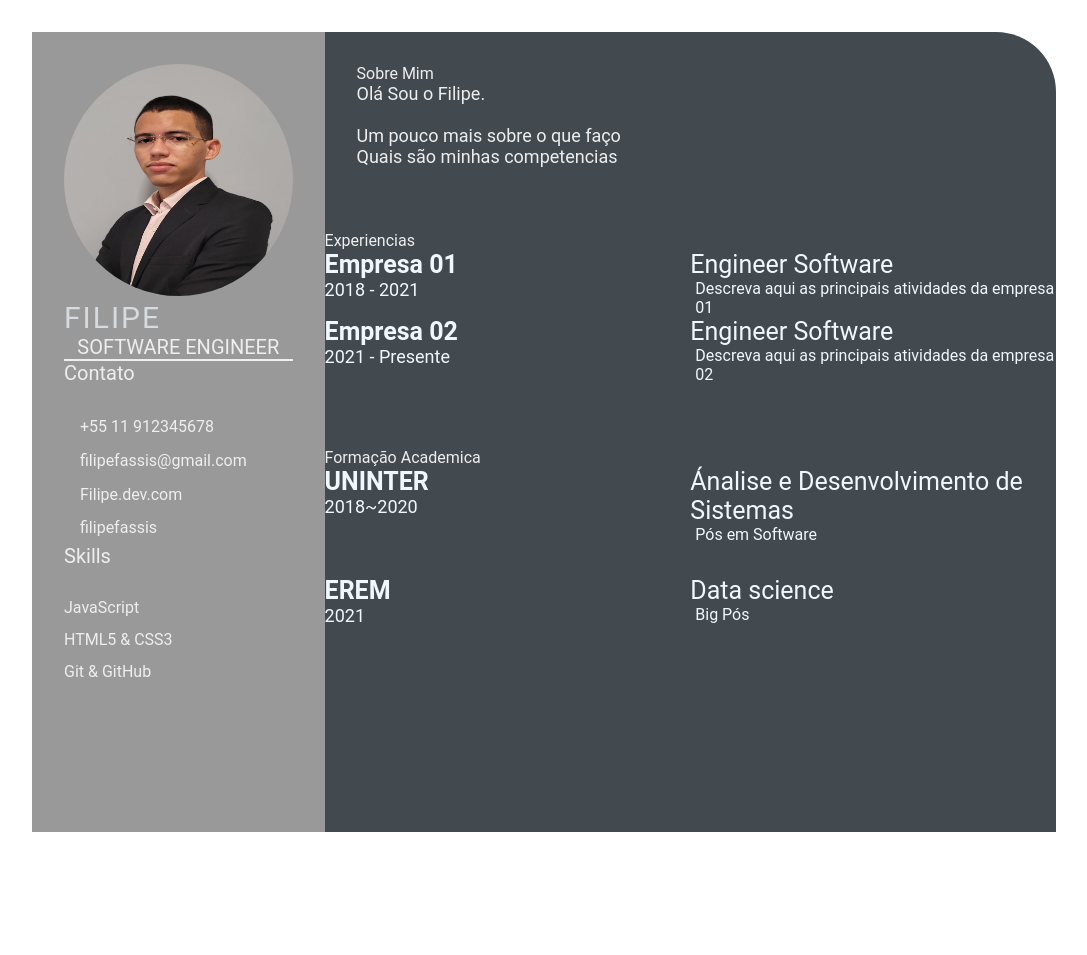
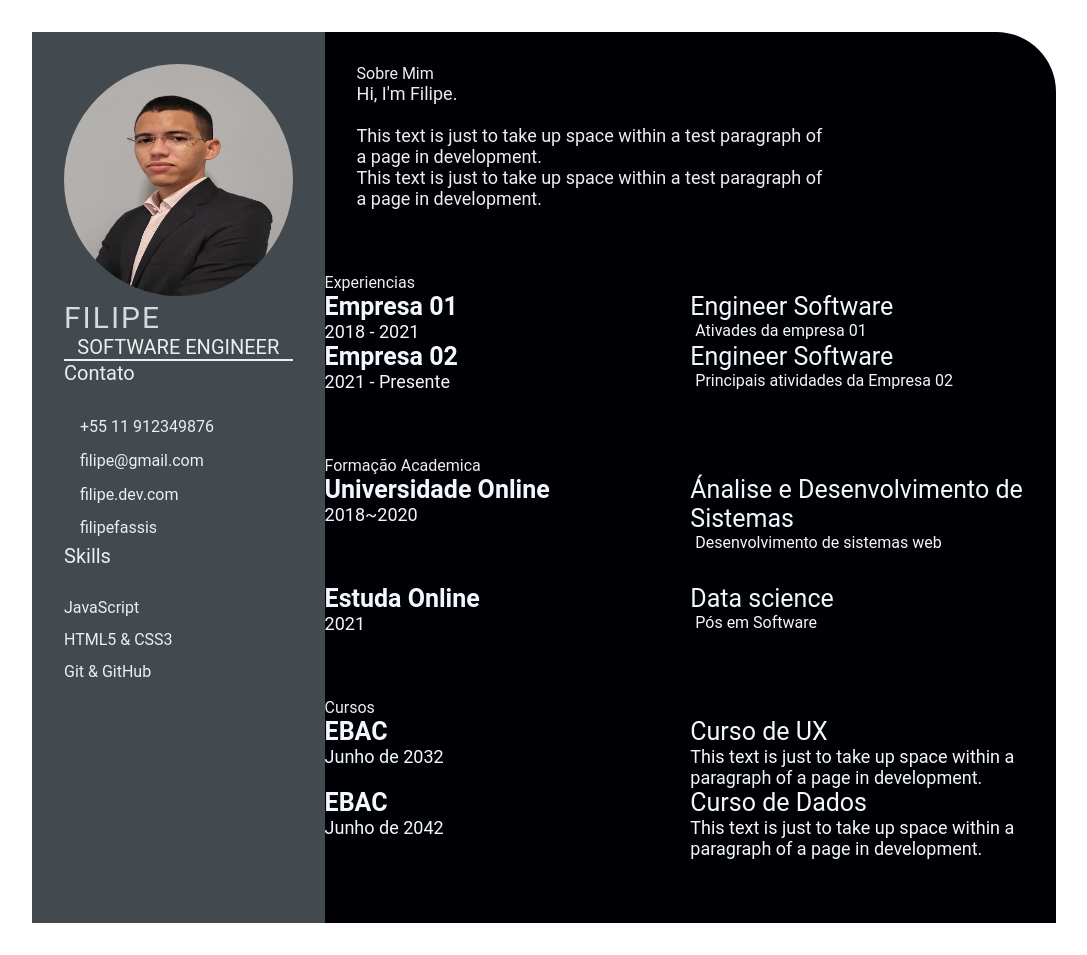
Before and after one commit to Filipefassis/devwek.ebac.git.github.io, a plain HTML site: page index.html in a window 1280 px wide. Shown: the whole page, without its empty margins (96-1183 px from the left). Before the commit the page ends 864 px from the top, so only its background shows below. Drawn offline with Linux system fonts and the light colour scheme.

Commit message:
:feature:day-06 (#6)

```diff
--- a/index.html
+++ b/index.html
@@ -26,11 +26,11 @@
                 <div class="contact-info">
                     <p class="left-title">Contato</p>
                     <ul>
-                        <li><i class="fa fa-phone"></i>+55 11 912345678
+                        <li><i class="fa fa-phone"></i>+55 11 912349876
                         </li>
-                        <li><i class="fa fa-envelope"></i>filipefassis@gmail.com
+                        <li><i class="fa fa-envelope"></i>filipe@gmail.com
                         </li>
-                        <li><i class="fa fa-globe"></i>Filipe.dev.com
+                        <li><i class="fa fa-globe"></i>filipe.dev.com
                         </li>
                         <li><i class="fa fa-github"></i>filipefassis
                         </li>
@@ -58,9 +58,11 @@
                 <section class="about gap">
                     <div class="right-title">Sobre Mim</div>
                     <p class="about-me-contents">
-                        Olá Sou o Filipe.<br>
-                        <br> Um pouco mais sobre o que faço
-                        <br> Quais são minhas competencias
+                        Hi, I'm Filipe.<br>
+                        <br> This text is just to take up space within a test paragraph of <br>
+                        a page in development.
+                        <br> This text is just to take up space within a test paragraph of <br>
+                        a page in development.
                     </p>
                 </section>
             </div>
@@ -74,7 +76,7 @@
                     <div class="exp-right">
                         <p class="exp-position">Engineer Software</p>
                         <p class="exp-desc">
-                            Descreva aqui as principais atividades da empresa 01
+                            Ativades da empresa 01
                         </p>
                     </div>
                     <div class="exp-left">
@@ -84,7 +86,7 @@
                     <div class="exp-right">
                         <p class="exp-position">Engineer Software</p>
                         <p class="exp-desc">
-                            Descreva aqui as principais atividades da empresa 02
+                            Principais atividades da Empresa 02
                         </p>
                     </div>
                 </div>
@@ -93,31 +95,57 @@
                 <div class="right-title">Formação Academica</div>
                 <div class="education-contents">
                     <div class="education-left">
-                        <p class="education-school-name">UNINTER</p>
+                        <p class="education-school-name">Universidade Online</p>
                         <p class="educationp-time-period">2018~2020</p>
                     </div>
                     <div class="education-right">
                         <p class="education-subject">Ánalise e Desenvolvimento de Sistemas</p>
                         <p class="education-desc">
-                            Pós em Software
+                            Desenvolvimento de sistemas web
                         </p>
                     </div>
                 </div>
                 <div class="education-contents">
                     <div class="education-left">
-                        <p class="education-school-name">EREM</p>
+                        <p class="education-school-name">Estuda Online</p>
                         <p class="educationp-time-period">2021</p>
                     </div>
                     <div class="education-right">
                         <p class="education-subject">Data science</p>
                         <p class="education-desc">
-                            Big Pós
+                            Pós em Software
                         </p>
                     </div>
                 </div>
             </section>
-            <!-- fim formação academica-->
         </div>
+        <section class="awards gap">
+            <div class="right-title">Cursos</div>
+            <div class="awards-contents">
+                <div class="awards-left">
+                    <p class="awards-company-name">EBAC</p>
+                    <p class="awards-time-period">Junho de 2032</p>
+                </div>
+                <div class="awards-right">
+                    <p class="awards-name">Curso de UX</p>
+                    <p class="awards-time-period">
+                        This text is just to take up space within a <br>
+                        paragraph of a page in development.
+                    </p>
+                </div>
+                <div class="awards-left">
+                    <p class="awards-company-name">EBAC</p>
+                    <p class="awards-time-period">Junho de 2042</p>
+                </div>
+                <div class="awards-right">
+                    <p class="awards-name">Curso de Dados</p>
+                    <p class="awards-time-period">
+                        This text is just to take up space within a <br>
+                        paragraph of a page in development.
+                    </p>
+                </div>
+            </div>
+        </section>
     </section>
 </main>
 </body>
--- a/style.css
+++ b/style.css
@@ -17,13 +17,13 @@
 .left-section {
     grid-column: span 2;
     height: 100%;
-    background-color: #999999;
+    background-color: #424a50;
 }
 
 .right-section {
     grid-column: span 5;
     height: 100%;
-    background-color: #424a50;
+    background-color: #000005;
     border-radius: 0px 60px 0px 0px;
 }
 
```
